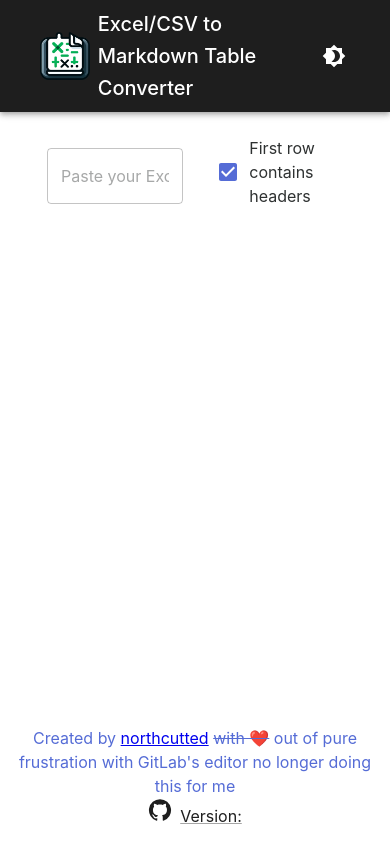
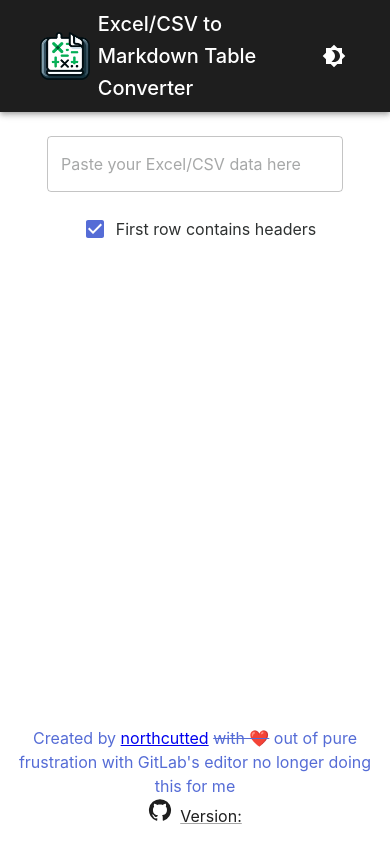
Before and after one commit to northcutted/excel2markdowntable, a React (Create React App) app: page / in a window 390 px wide. Built offline with nearby package versions, Linux system fonts and the light colour scheme.

Commit message:
fix: fix spacing on mobile

```diff
--- a/src/Components/ExcelToMarkdown.js
+++ b/src/Components/ExcelToMarkdown.js
@@ -113,7 +113,10 @@ const ExcelToMarkdown = () => {
       <Box
         sx={{
           display: "flex",
-          flexDirection: "row",
+          flexDirection: {
+            xs: 'column', // Stack elements vertically on small screens
+            sm: 'row', // Use row layout on larger screens
+          },
           alignItems: "center",
           width: "100%",
           justifyContent: "space-between",
@@ -130,7 +133,8 @@ const ExcelToMarkdown = () => {
             onPaste={handlePaste}
             sx={{
               flexGrow: 1,
-              marginRight: theme.spacing(1),
+              marginRight: { xs: 0, sm: theme.spacing(1) }, // Remove margin on small screens
+              width: { xs: '100%', sm: 'auto' }, // Full width on small screens
             }}
           />
         </Tooltip>
@@ -148,7 +152,9 @@ const ExcelToMarkdown = () => {
               />
             }
             label="First row contains headers"
-            sx={{ margin: theme.spacing(2) }}
+            sx={{
+              margin: { xs: theme.spacing(1, 0), sm: theme.spacing(2) }, // Reduce margin on top and bottom for small screens
+            }}
           />
         </Tooltip>
       </Box>
```
